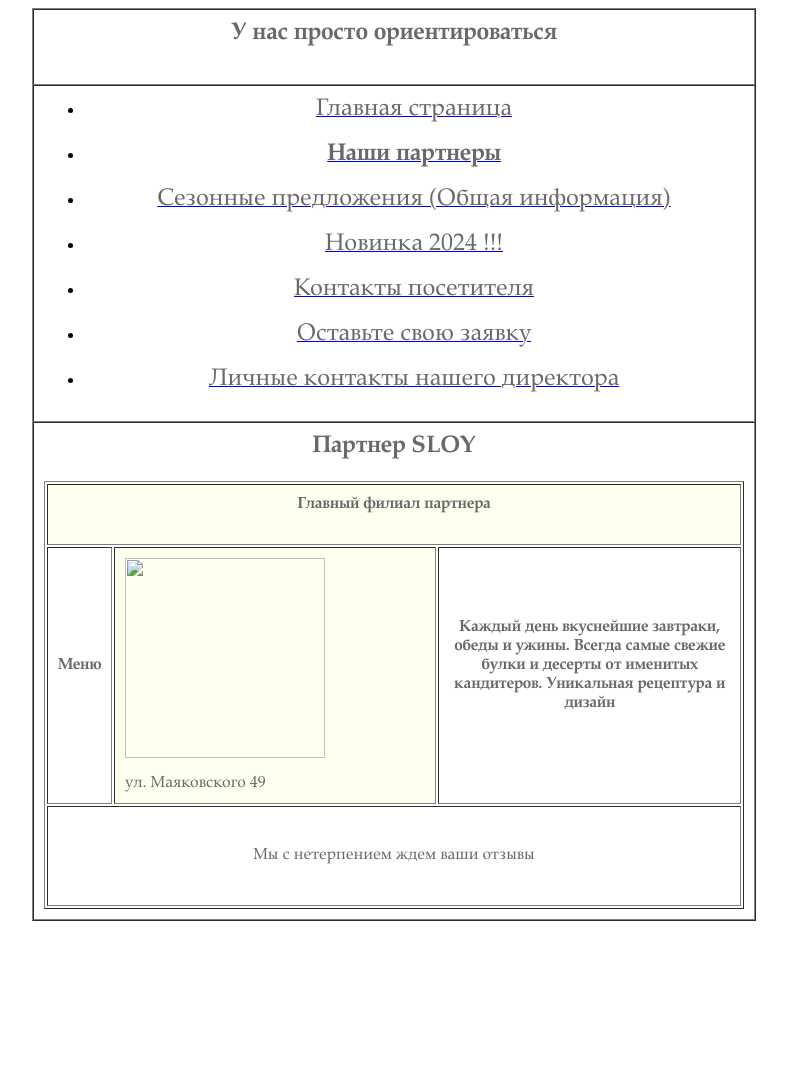
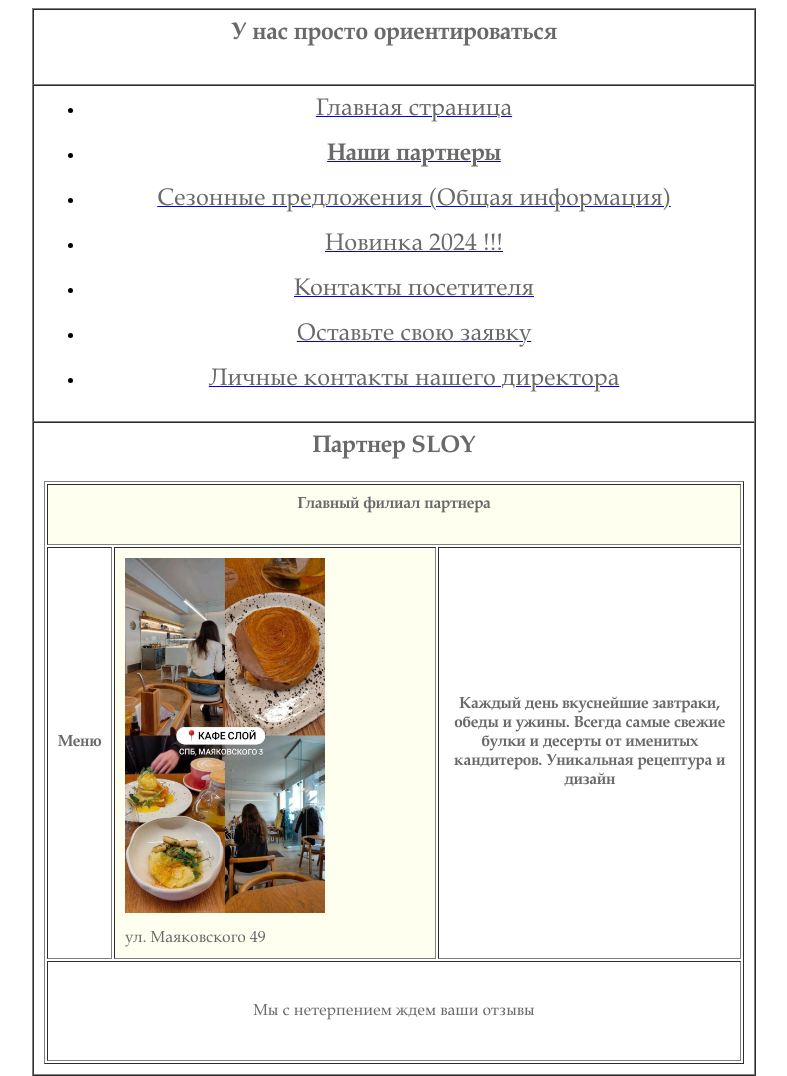
Before and after one commit to AnisiaD/cake-, a plain HTML site: page table.html in a window 1280 px wide. Shown: the whole page, without its empty margins (246-1033 px from the left). Before the commit the page ends 929 px from the top, so only its background shows below. Drawn offline with Linux system fonts and the light colour scheme.

Commit message:
Update table.html

```diff
--- a/table.html
+++ b/table.html
@@ -52,7 +52,7 @@
                         </td>
 
                         <td bgcolor="ivory" width="300px">
-                            <img src="../new_projekt /8f510ef2b5c4ad3d70201468f461cb42.jpg" width="200">
+                            <img src="8f510ef2b5c4ad3d70201468f461cb42.jpg" width="200">
                             <br> <p align="light"><font color="dimgray", face="Palatino Linotype", size="3" > ул. Маяковского 49 </font></p>
                         </td>
 
```
